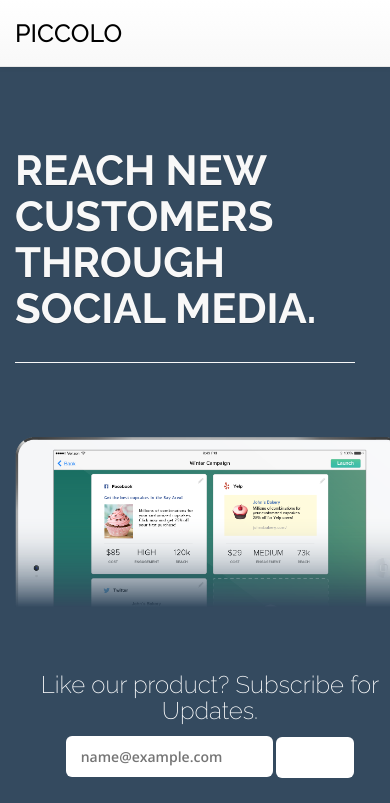
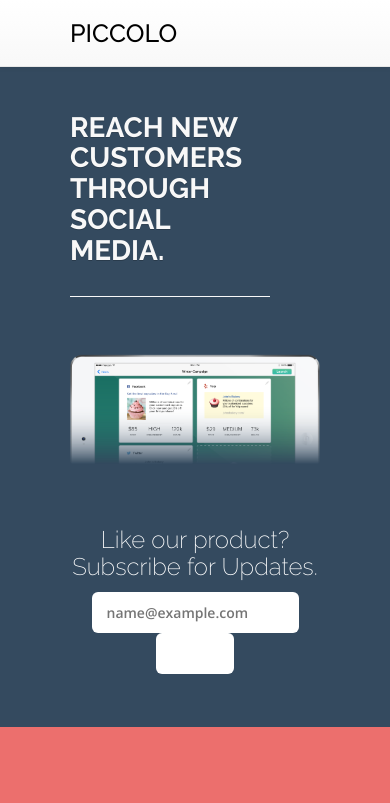
Before and after one commit to chrisabad-zz/smb-project, a PHP site: page /public/piccolo.html in a window 390 px wide; the page is wider, and only the part inside the window is pictured. Shown: the top 803 px of that part. Run offline with PHP 8.4, Linux system fonts and the light colour scheme; some libraries are stand-ins or nearby versions.

Commit message:
Piccolo improvements

```diff
--- a/public/stylesheets/piccolo.css
+++ b/public/stylesheets/piccolo.css
@@ -731,14 +731,19 @@ p.copyright {
 
 @media (max-width: 421px) {
 
-	#hero {
+/*	#hero {
+		width: 100%;
 		margin-top: -50px;
-	}
+	}*/
 
 	.container {
 		max-width:280px;
 		width:280px;
 		margin:0 auto;
+	}
+
+	.top-message > h1 {
+		font-size: 2em;
 	}
 
 	.cl-effect-2 a {
@@ -771,7 +776,7 @@ p.copyright {
 
 }
 
-@media (max-width: 767px) {
+@media only screen and (min-width: 421px) and (max-width: 767px) {
 
 	#hero {
 		margin-top: -50px;
@@ -891,7 +896,7 @@ p.copyright {
 		margin-top: 60px;
 	}
 
-}
+}*/
 
 @media only screen and (min-width: 960px) and (max-width: 1050px) {
 
```
Also changed, not shown: public/images/legato/hero.png.
